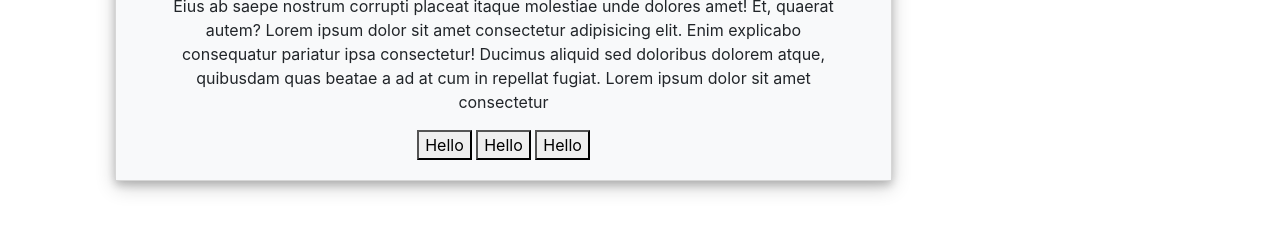
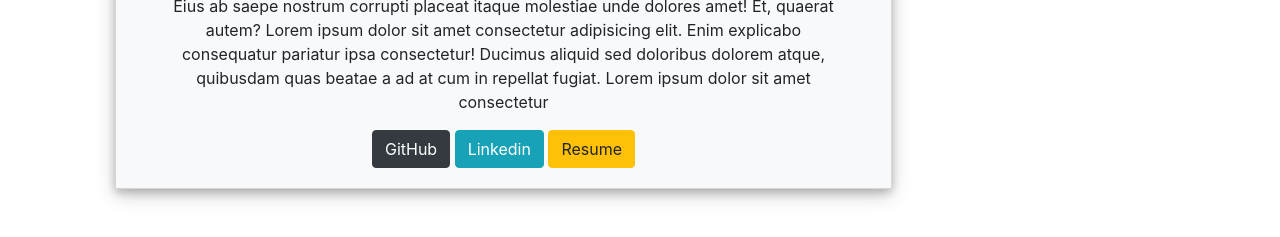
Before and after one commit to JRLaro/HomeWork_02, a plain HTML site: page AboutMe.html in a window 1280 px wide. Shown: the part 693-930 px from the top of the page. Drawn offline with nearby package versions, Linux system fonts and the light colour scheme; files that its build step writes are made by us from their sources.

Commit message:
added gitH, lIn, Resume btn

```diff
--- a/AboutMe.html
+++ b/AboutMe.html
@@ -97,9 +97,16 @@
                                     </p>
                                 </div>
                             </div>
-                            <button> Hello </button>
-                            <button> Hello </button>
-                            <button> Hello </button>
+                            <a href="https://github.com/JRLaro" target="_blank">
+                                <button id="gitHub" type="button" class="btn btn-dark"> GitHub</button>
+                            </a>
+                            <a href="https://www.linkedin.com/in/jose-laro-113369192/" target="_blank">
+                                <button id="gitHub" type="button" class="btn btn-info"> Linkedin</button>
+                            </a>
+                            <a href="#" target="_blank">
+                                <button id="gitHub" type="button" class="btn btn-warning"> Resume </button>
+                            </a>
+
                         </div>
                     </div>
                 </div>
--- a/Assets/style.css
+++ b/Assets/style.css
@@ -65,7 +65,7 @@ footer {
     margin-left: auto;
     margin-right: auto;
     width: 50%;
-    margin-top: 325px;
+    margin-top: 250px;
     cursor: pointer;
   }
 
```
Also changed, not shown: index.html (+2 -2 lines).
